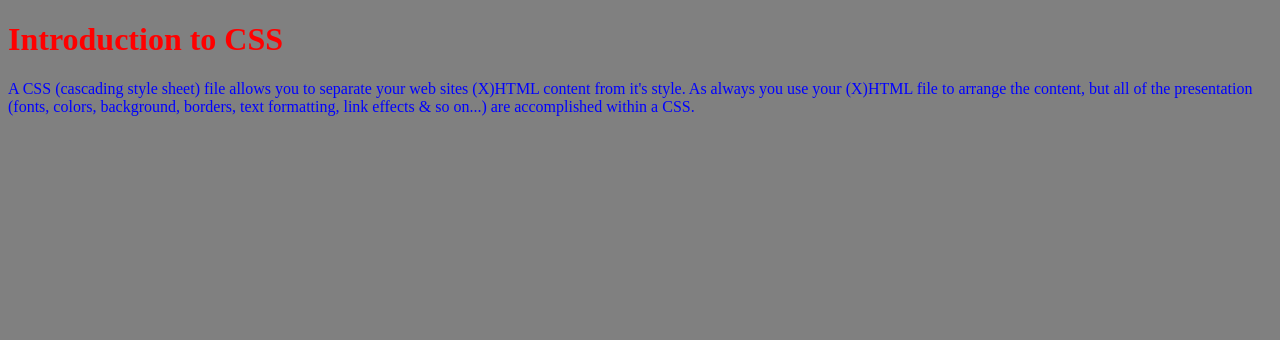
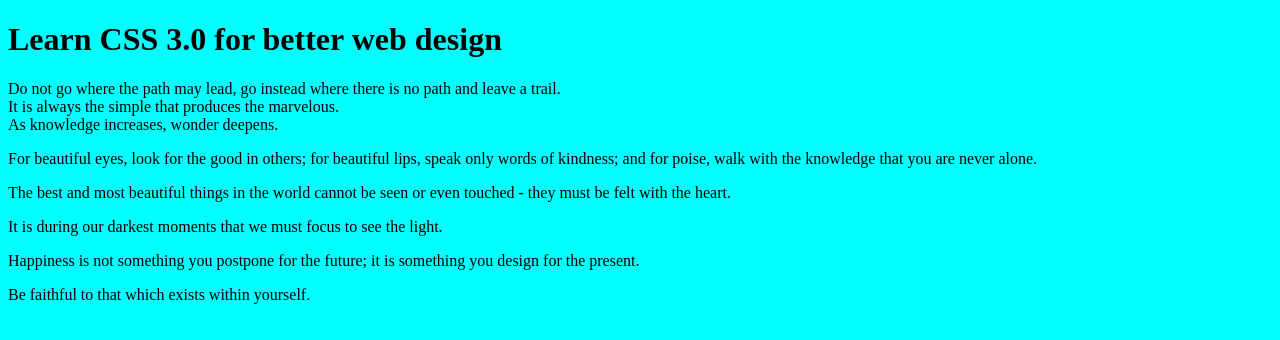
Before and after one commit to punits009/Module1, a plain HTML site: page index.html in a window 1280 px wide. Drawn offline with Linux system fonts and the light colour scheme.

Commit message:
Add files via upload

```diff
--- a/index.html
+++ b/index.html
@@ -1,10 +1,33 @@
 <!DOCTYPE html>
 <html>
-    <body bgcolor="grey">
+    <head>
+        <style>
+               * {
+                   background-color: aqua;
+               }
+               p *{
+                   color:brown;
+               }
+        </style>
+    </head>
+<body>
 
-	<h1 style="color:red"> Introduction to CSS</h1>
+   <h1>Learn CSS 3.0 for better web design</h1>
 
-    <p style="color:Blue"> A CSS (cascading style sheet) file allows you to separate your web sites (X)HTML content from it's style. As always you use your (X)HTML file to arrange the content, but all of the presentation (fonts, colors, background, borders, text formatting, link effects & so on...) are accomplished within a CSS. </p>
+   <div>Do not go where the path may lead, go instead where there is no path and leave a trail. </div>
 
-    </body>
+   <div>It is always the simple that produces the marvelous. </div>
+
+   <div>As knowledge increases, wonder deepens.</div>
+
+   <p>For beautiful eyes, look for the good in others; for beautiful lips, speak only words of kindness; and for poise, walk with the knowledge that you are never alone.</p>
+
+   <p>The best and most beautiful things in the world cannot be seen or even touched - they must be felt with the heart.</p>
+
+   <p>It is during our darkest moments that we must focus to see the light. </p>
+   <p>Happiness is not something you postpone for the future; it is something you design for the present.</p>
+
+   <p>Be faithful to that which exists within yourself. </p>
+
+</body>
 </html>
```
